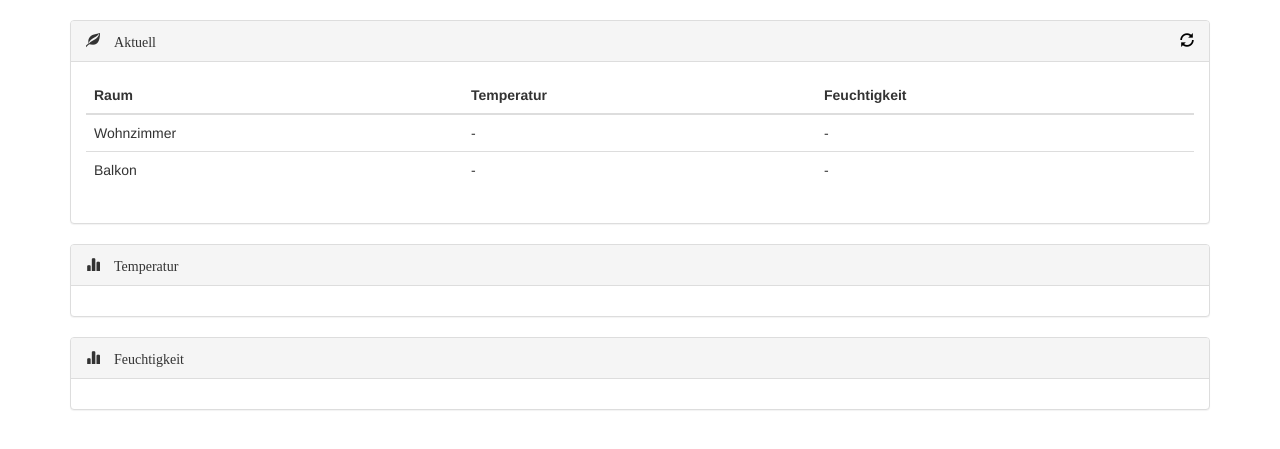
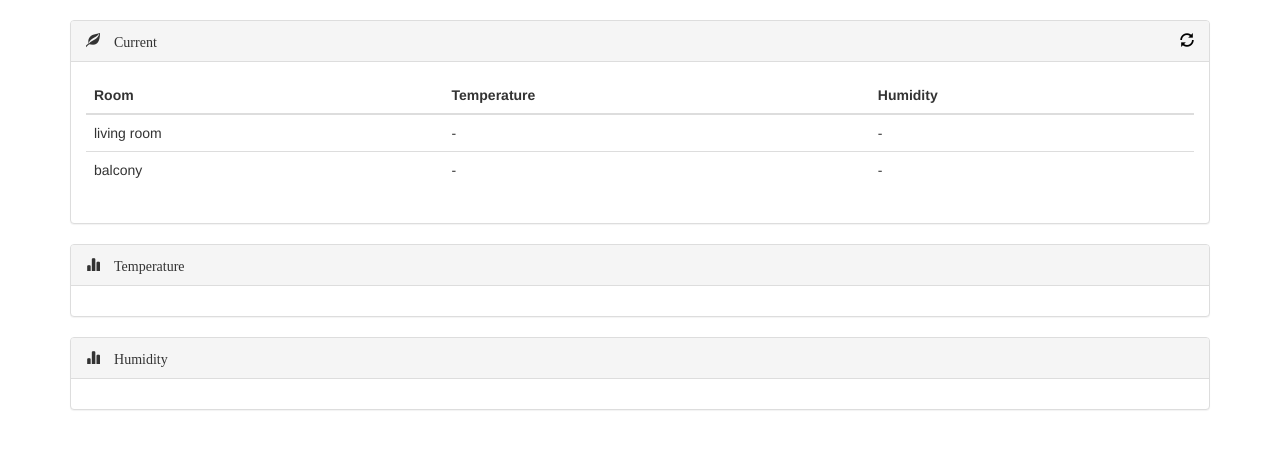
Before and after one commit to fhopeman/mgmt-center, a Flask app: page / in a window 1280 px wide. Shown: the part 51-500 px from the top of the page. Run offline with Flask 2, Linux system fonts and the light colour scheme; some libraries are stand-ins or nearby versions.

Commit message:
renaming

```diff
--- a/app/alarm.py
+++ b/app/alarm.py
@@ -8,7 +8,7 @@ import time
 
 # config
 irs = {
-#   0: {"name": "Wohnzimmer", "slave": 0x04, "lastAlert": None}
+#   0: {"name": "living room", "slave": 0x04, "lastAlert": None}
 }
 SLAVE_CMD_ALARM = 10
 SLAVE_CMD_ALARM_DIGITS = 1
--- a/app/environment.py
+++ b/app/environment.py
@@ -8,8 +8,8 @@ from thread import start_new_thread
 
 # config
 rooms = {
-    0: {"name": "Wohnzimmer", "slave": 0x04, "sensor": 0, "currentTemp": None, "currentHum": None, "history": list()},
-    1: {"name": "Balkon", "slave": 0x04, "sensor": 1, "currentTemp": None, "currentHum": None, "history": list()}
+    0: {"name": "living room", "slave": 0x04, "sensor": 0, "currentTemp": None, "currentHum": None, "history": list()},
+    1: {"name": "balcony", "slave": 0x04, "sensor": 1, "currentTemp": None, "currentHum": None, "history": list()}
 }
 SLAVE_CMD_ENVIRONMENT_START = 30
 SLAVE_CMD_ENVIRONMENT_DIGITS = 10
--- a/app/lights.py
+++ b/app/lights.py
@@ -4,8 +4,9 @@ from util_communication import slaveCall, slaveRead
 
 # define lights (id is gpio pin)
 lights = {
-     0: {"name": "Wohnzimmer TV", "slave": 0x04, "id": 0, "state": 0}
-#   ,1: {"name": "Wohnzimmer Regal", "slave": 0x06, "id": 0, "state": 0}
+    0: {"name": "living room TV", "slave": 0x04, "id": 0, "state": 0},
+    1: {"name": "living room LED", "slave": 0x04, "id": 0, "state": 0},
+    2: {"name": "balcony", "slave": 0x04, "id": 0, "state": 0}
 }
 SLAVE_CMD_LIGHT_START = 20
 SLAVE_CMD_LIGHT_DIGITS = 1
--- a/app/templates/alarm.html
+++ b/app/templates/alarm.html
@@ -18,8 +18,8 @@
 				<table class="table">
 					<thead>
 						<tr>
-							<th>Raum</th>
-							<th>Ausgelöst</th>
+							<th>Room</th>
+							<th>Fired ca</th>
 						</tr>
 					</thead>
 					<tbody>
--- a/app/templates/environment.html
+++ b/app/templates/environment.html
@@ -4,16 +4,16 @@
 	<!-- Current environment -->
 	<div class="panel panel-default">
 		<div class="panel-heading">
-			<i class="glyphicon glyphicon-leaf"> Aktuell</i>
+			<i class="glyphicon glyphicon-leaf"> Current</i>
 			<a id="btn-environment-update" class="pull-right" href="{{ url_for('environment_update_rooms') }}"><i class="glyphicon glyphicon-refresh"></i></a>
 		</div>
 		<div class="panel-body">
 			<table class="table">
 				<thead>
 					<tr>
-						<th>Raum</th>
-						<th>Temperatur</th>
-						<th>Feuchtigkeit</th>
+						<th>Room</th>
+						<th>Temperature</th>
+						<th>Humidity</th>
 					</tr>
 				</thead>
 				<tbody>
@@ -44,7 +44,7 @@
 	<!-- Temperature history -->
 	<div class="panel panel-default">
 		<div class="panel-heading">
-			<i class="glyphicon glyphicon-stats"> Temperatur</i>
+			<i class="glyphicon glyphicon-stats"> Temperature</i>
 		</div>
 		<div class="panel-body">
 			<div id="chart-temperature"></div>
@@ -54,7 +54,7 @@
 	<!-- Humidity history -->
 	<div class="panel panel-default">
 		<div class="panel-heading">
-			<i class="glyphicon glyphicon-stats"> Feuchtigkeit</i>
+			<i class="glyphicon glyphicon-stats"> Humidity</i>
 		</div>
 		<div class="panel-body">
 			<div id="chart-humidity"></div>
@@ -82,9 +82,9 @@
 				{% for env in rooms[room_id]["history"] %}
 					// create second dim of array if roomCount == 0
 					if (roomCount == 0) {
-						dataTemperature.push(new Array(moment("{{ env[0] }}").format("DD. MMM, HH:mm"), {{ env[1] }}));
+						dataTemperature.push(new Array(moment("{{ env[0] }}").format("HH:mm"), {{ env[1] }}));
 						{% if env[2] != None %}
-							dataHumidity.push(new Array(moment("{{ env[0] }}").format("DD. MMM, HH:mm"), {{ env[2] }}));
+							dataHumidity.push(new Array(moment("{{ env[0] }}").format("HH:mm"), {{ env[2] }}));
 						{% endif %}
 					}
 					// push value without creating second dim (already present)
--- a/app/templates/light.html
+++ b/app/templates/light.html
@@ -9,7 +9,7 @@
 			    <table class="table">
 					<thead>
 						<tr>
-							<th>Lampe</th>
+							<th>Light</th>
 							<th></th>
 						</tr>
 					</thead>
```
